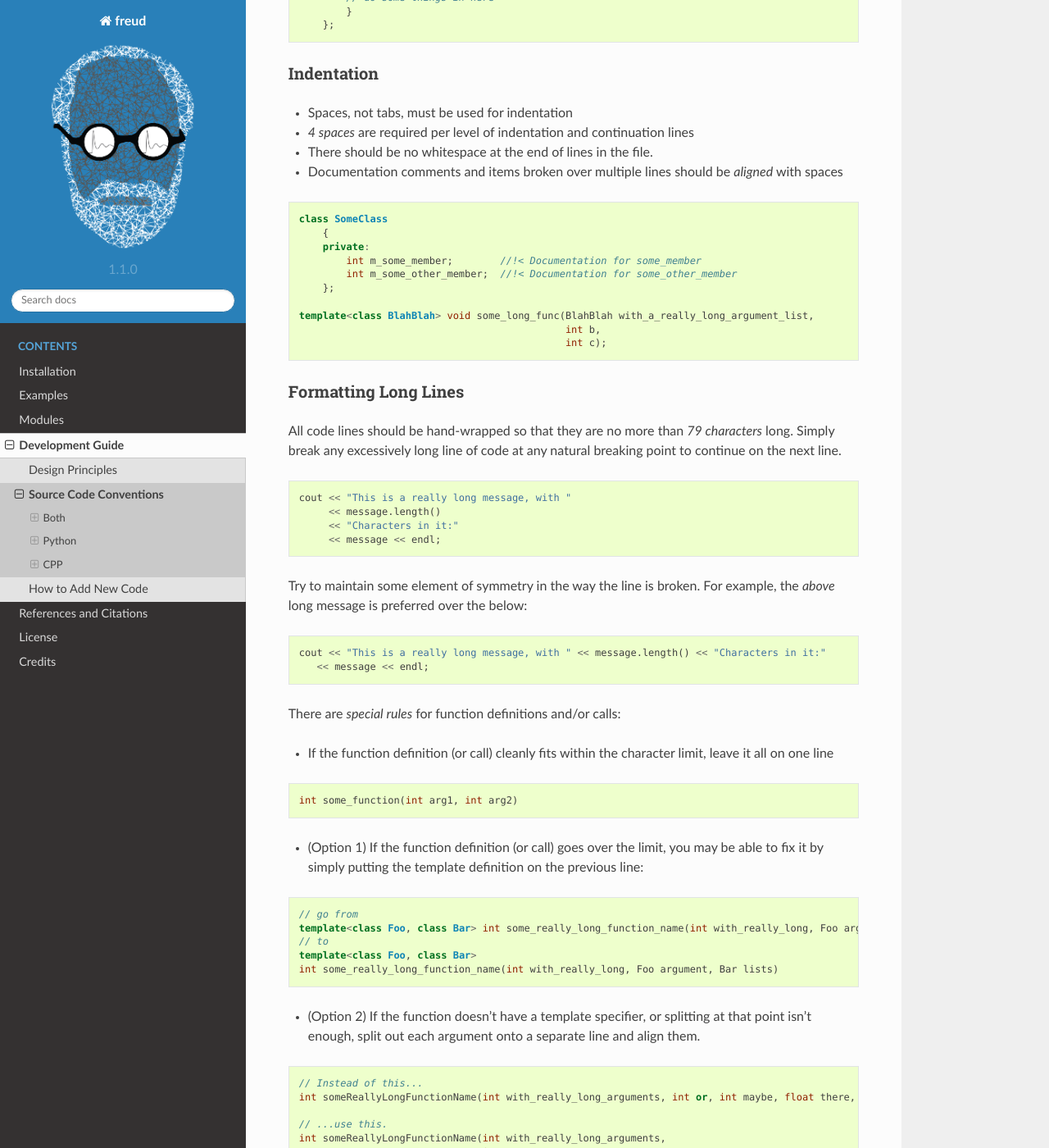
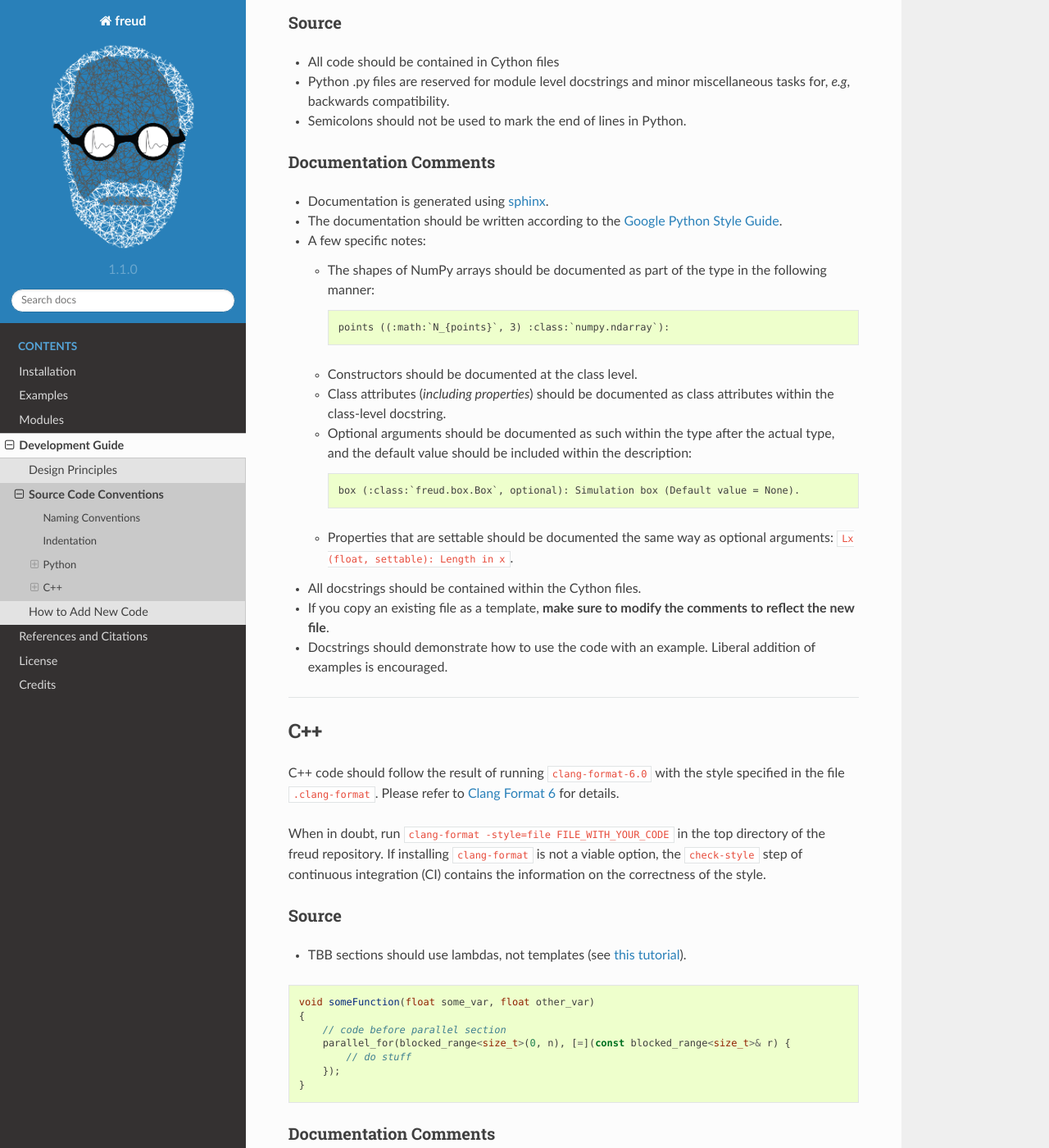
Before and after one commit to glotzerlab/freud, a Sphinx documentation site: the page built from doc/source/sourceconventions.rst, in a window 1280 px wide and 1400 px high, scrolled down 931 px. Shown: the whole window at 82% size. Built offline with Sphinx 7.4.7 and the Read the Docs theme 2.0.0, drawn with Linux system fonts in a browser that asks for light colours; some of the changed text lies outside the part shown.

Commit message:
Changed source convention documentation to follow clang format

```diff
--- a/doc/source/sourceconventions.rst
+++ b/doc/source/sourceconventions.rst
@@ -3,14 +3,11 @@ Source Code Conventions
 =======================
 
 The guidelines below should be followed for any new code added to freud.
-This guide is separated into three sections, one for guidelines common
-to Python and C++, one for Python alone, and one for C++.
 
-Both
-====
+------
 
 Naming Conventions
-------------------
+==================
 
 The following conventions should apply to Python, Cython, and C++ code.
 
@@ -18,119 +15,15 @@ The following conventions should apply to Python, Cython, and C++ code.
 -  Function and method names use :code:`lowerCaseWithNoUnderscores`
 -  Class names use :code:`CapWords`
 
-Python example:
-
-.. code-block:: python
-
-    class FreudClass(object):
-        def __init__(self):
-            pass
-        def calcSomething(self, position_i, orientation_i, position_j, orientation_j):
-            r_ij = position_j - position_i
-            theta_ij = calcOrientationThing(orientation_i, orientation_j)
-        def calcOrientationThing(self, orientation_i, orientation_j):
-            ...
-
-C++ example:
-
-.. code-block:: c++
-
-    class FreudCPPClass
-        {
-        FreudCPPClass()
-            {
-            }
-        computeSomeValue(int variable_a, float variable_b)
-            {
-            // do some things in here
-            }
-        };
+------
 
 Indentation
------------
+===========
 
 -  Spaces, not tabs, must be used for indentation
 -  *4 spaces* are required per level of indentation and continuation lines
--  There should be no whitespace at the end of lines in the file.
--  Documentation comments and items broken over multiple lines should be
-   *aligned* with spaces
 
-.. code-block:: c++
-
-    class SomeClass
-        {
-        private:
-            int m_some_member;        //!< Documentation for some_member
-            int m_some_other_member;  //!< Documentation for some_other_member
-        };
-
-    template<class BlahBlah> void some_long_func(BlahBlah with_a_really_long_argument_list,
-                                                 int b,
-                                                 int c);
-
-Formatting Long Lines
----------------------
-
-All code lines should be hand-wrapped so that they are no more than
-*79 characters* long. Simply break any excessively long line of code at any
-natural breaking point to continue on the next line.
-
-.. code-block:: c++
-
-    cout << "This is a really long message, with "
-         << message.length()
-         << "Characters in it:"
-         << message << endl;
-
-Try to maintain some element of symmetry in the way the line is broken.
-For example, the *above* long message is preferred over the below:
-
-.. code-block:: c++
-
-    cout << "This is a really long message, with " << message.length() << "Characters in it:"
-       << message << endl;
-
-There are *special rules* for function definitions and/or calls:
-
--  If the function definition (or call) cleanly fits within the
-   character limit, leave it all on one line
-
-.. code-block:: c++
-
-    int some_function(int arg1, int arg2)
-
--  (Option 1) If the function definition (or call) goes over the limit,
-   you may be able to fix it by simply putting the template definition
-   on the previous line:
-
-.. code-block:: c++
-
-    // go from
-    template<class Foo, class Bar> int some_really_long_function_name(int with_really_long, Foo argument, Bar lists)
-    // to
-    template<class Foo, class Bar>
-    int some_really_long_function_name(int with_really_long, Foo argument, Bar lists)
-
--  (Option 2) If the function doesn't have a template specifier, or
-   splitting at that point isn't enough, split out each argument onto a
-   separate line and align them.
-
-.. code-block:: c++
-
-    // Instead of this...
-    int someReallyLongFunctionName(int with_really_long_arguments, int or, int maybe, float there, char are, int just, float a, int lot, char of, int them)
-
-    // ...use this.
-    int someReallyLongFunctionName(int with_really_long_arguments,
-                                   int or,
-                                   int maybe,
-                                   float there,
-                                   char are,
-                                   int just,
-                                   float a,
-                                   int lot,
-                                   char of,
-                                   int them)
+------
 
 Python
 ======
@@ -169,111 +62,56 @@ Documentation Comments
 -  A few specific notes:
 
    - The shapes of NumPy arrays should be documented as part of the type in the
-     following manner:
-     :code:`points ((N, 4) (:class:np.ndarray)): The points...`.
+     following manner::
+
+        points ((:math:`N_{points}`, 3) :class:`numpy.ndarray`):
+
    - Constructors should be documented at the class level.
    - Class attributes (*including properties*) should be documented as class
      attributes within the class-level docstring.
    - Optional arguments should be documented as such within the type after the
      actual type, and the default value should be included within the
-     description *e.g.*,
-     :code:`r_max (float, optional): ... If None (the default),
-     number is inferred...`.
+     description::
+
+        box (:class:`freud.box.Box`, optional): Simulation box (Default value = None).
+
    - Properties that are settable should be documented the same way as optional
      arguments: :code:`Lx (float, settable): Length in x`.
 
--  All docstrings should be contained within the Cython files except module
-   docstrings, which belong in the Python code.
+-  All docstrings should be contained within the Cython files.
 -  If you copy an existing file as a template, **make sure to modify the comments
    to reflect the new file**.
--  Good documentation comments are best demonstrated with an in-code
-   example. Liberal addition of examples is encouraged.
+-  Docstrings should demonstrate how to use the code with an example. Liberal
+   addition of examples is encouraged.
 
-CPP
+------
+
+C++
 ===
 
-Indentation
------------
+C++ code should follow the result of running :code:`clang-format-6.0` with the style specified in the file :code:`.clang-format`.
+Please refer to `Clang Format 6 <http://releases.llvm.org/6.0.1/tools/clang/docs/ClangFormatStyleOptions.html>`_ for details.
 
--  C++ code should follow `Whitesmith's
-   style <https://en.wikipedia.org/wiki/Indentation_style#Whitesmiths_style>`__.
-   An extended set of examples follows:
+When in doubt, run :code:`clang-format -style=file FILE_WITH_YOUR_CODE` in the top directory of the freud repository.
+If installing :code:`clang-format` is not a viable option, the :code:`check-style` step of
+continuous integration (CI) contains the information on the correctness of the style.
+
+Source
+------
+
+-  TBB sections should use lambdas, not templates (see
+   `this tutorial <https://software.intel.com/en-us/blogs/2009/08/03/parallel_for-is-easier-with-lambdas-intel-threading-building-blocks>`_).
 
 .. code-block:: c++
 
-    class SomeClass
-        {
-        public:
-            SomeClass();
-            int SomeMethod(int a);
-        private:
-            int m_some_member;
-        };
-
-    // indent function bodies
-    int SomeClass::SomeMethod(int a)
-        {
-        // indent loop bodies
-        while (condition)
-            {
-            b = a + 1;
-            c = b - 2;
-            }
-
-        // indent switch bodies and the statements inside each case
-        switch (b)
-            {
-            case 0:
-                c = 1;
-                break;
-            case 1:
-                c = 2;
-                break;
-            default:
-                c = 3;
-                break;
-            }
-
-        // indent the bodies of if statements
-        if (something)
-            {
-            c = 5;
-            b = 10;
-            }
-         else if (something_else)
-            {
-            c = 10;
-            b = 5;
-            }
-         else
-            {
-            c = 20;
-            b = 6;
-            }
-
-        // omitting the braces is fine if there is only one statement in a body (for loops, if, etc.)
-        for (int i = 0; i < 10; i++)
-            c = c + 1;
-
-        return c;
-        // the nice thing about this style is that every brace lines up perfectly with its mate
-        }
-
--  TBB sections should use lambdas, not templates
-
-.. code-block:: c++
-
-    void someC++Function(float some_var,
-                         float other_var)
-        {
+    void someFunction(float some_var, float other_var)
+    {
         // code before parallel section
-        parallel_for(blocked_range<size_t>(0,n),
-            [=] (const blocked_range<size_t>& r)
-                {
-                // do stuff
-                });
+        parallel_for(blocked_range<size_t>(0, n), [=](const blocked_range<size_t>& r) {
+            // do stuff
+        });
+    }
 
 Documentation Comments
 ----------------------
-
--  Documentation should be written in doxygen.
+-  Add explanatory comments throughout your code.
```
